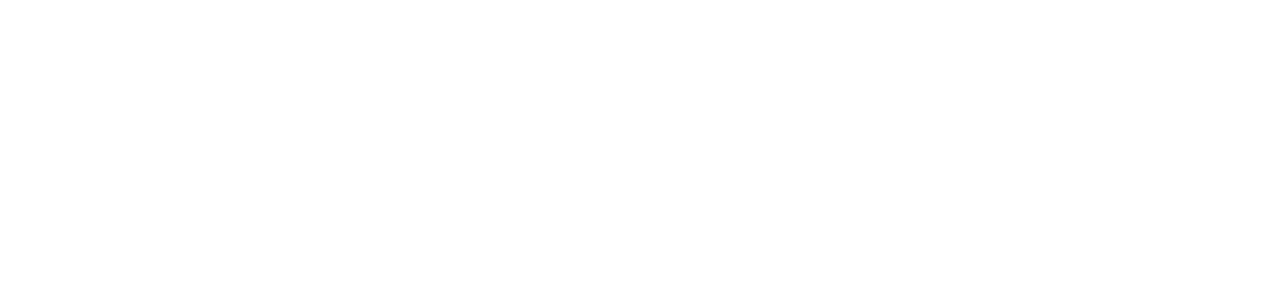
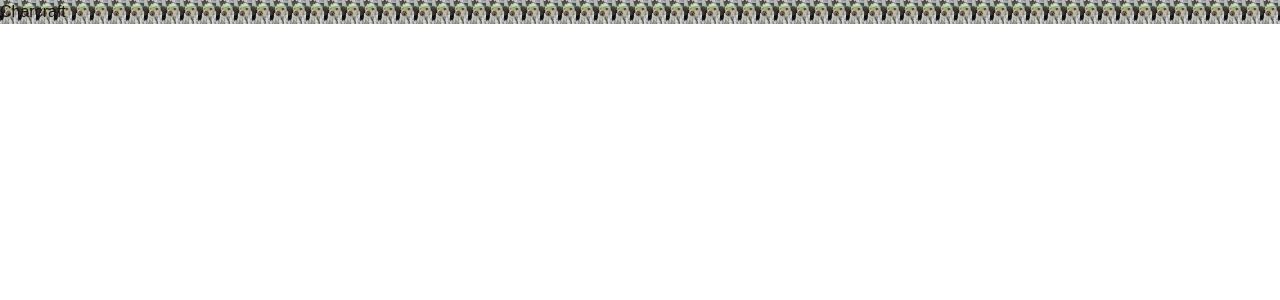
Before and after one commit to arctyx-0/charcraft, a Next.js app: page / in a window 1280 px wide. Shown: the top 300 px of the page. Built offline with nearby package versions, Linux system fonts and the light colour scheme.

Commit message:
Update page.tsx

```diff
--- a/app/page.tsx
+++ b/app/page.tsx
@@ -3,7 +3,9 @@
 export default function Home() {
   return (
     <div className='bg-[url(photos/char-1.jpg)] bg-contain'>
-
+      <div className='h-full w-full'>
+        <h1>Charcraft</h1>
+      </div>
     </div>
   );
 }
```
